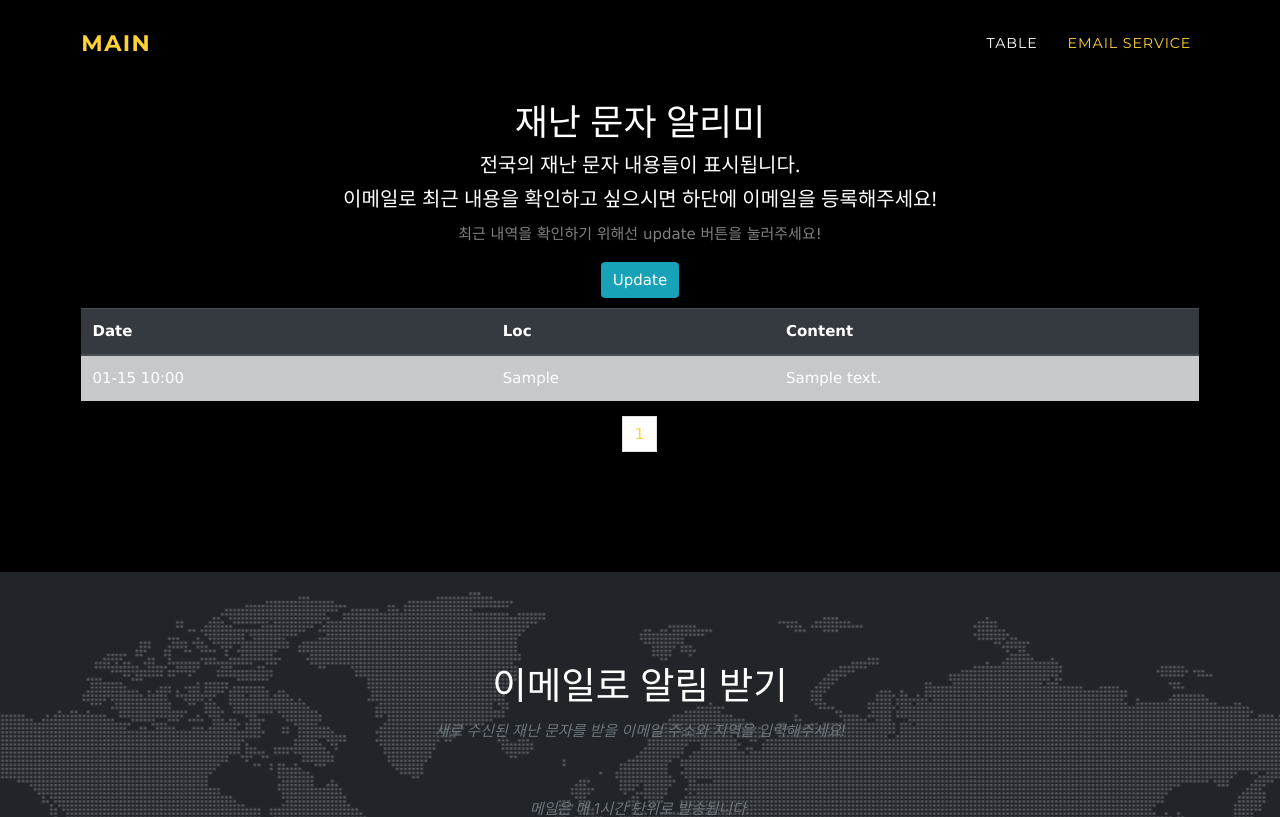
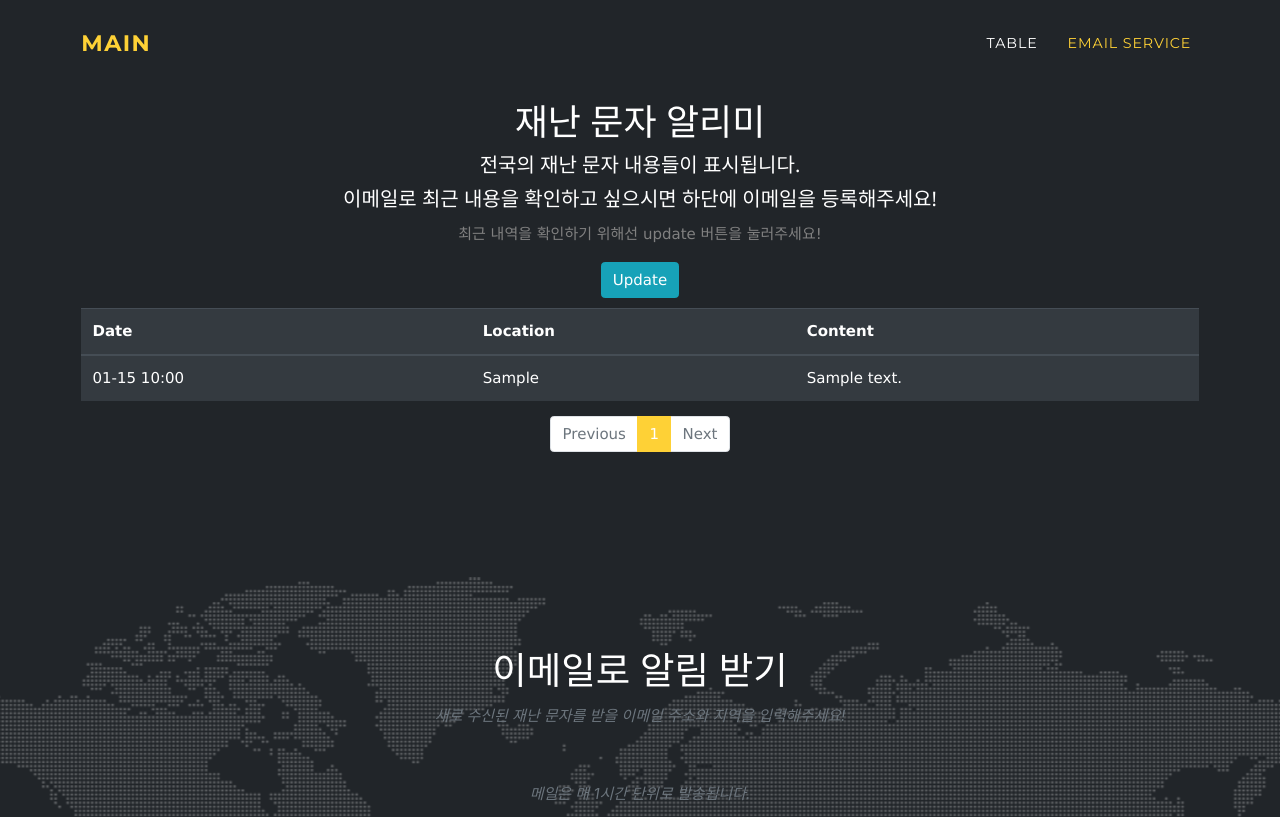
Before and after one commit to mandarin4452/distMsgNotifier, a Flask app: page / in a window 1280 px wide. Shown: the top 817 px of the page. Run offline with Flask 2, Linux system fonts and the light colour scheme; tables that the repository leaves empty hold one stand-in row (values such as "Sample post"); some libraries are stand-ins or nearby versions; some web fonts are replaced.

Commit message:
Sceduling Fixed
UI modify,
Update table & send email every 60 min

```diff
--- a/app.py
+++ b/app.py
@@ -2,6 +2,7 @@ from flask import Flask, render_template, redirect, request
 from flask_sqlalchemy import SQLAlchemy
 from dateutil.parser import parse
 from apscheduler.schedulers.background import BackgroundScheduler
+from apscheduler.executors.pool import ProcessPoolExecutor
 from api_test import update_db as updating
 from mail_sender import email_sender
 import requests
@@ -14,24 +15,32 @@ def send_email():
     conn = sqlite3.connect('data.db')
     cur = conn.cursor()
     cur.execute('select * from clients')
-
+    print("Clients Selected")
     email_dict = dict()
     for row in cur:
         email_dict[row[1]] = row[0] # key = email, value = location
+    print(email_dict)
     for key, value in email_dict.items():
         cont = ""
         date = ""
         try:
-            cur.execute("select * from message where location like ? limit 1",('%{}%'.format(value),))
+            cur.execute("select * from message where location like ? order by date desc limit 1",('%{}%'.format(value),))
             for row in cur:
                 date = row[0]
                 cont = row[2]
-            subject = date + " 발송된 재난 문자입니다."
-            email_sender(key,date,cont)
+                print(date,cont)
+            subject = f"[Latest] {date} 에 발송된 재난 문자입니다"
+            email_sender(key,subject,cont)
+            print(f"Email sended to {key}")
         except:
+            print("No matching data or invalid email")
             continue
+    return None
 
-
+executors = {
+    'default' : {'type': 'threadpool', 'max_workers' : 3},
+    'processpool' : ProcessPoolExecutor(max_workers=1)
+}
 
 
 app = Flask(__name__)
@@ -39,14 +48,11 @@ app.config['SQLALCHEMY_DATABASE_URI'] = "sqlite:///data.db"
 app.config["SQLALCHEMY_TRACK_MODIFICATIONS"] = False
 
 db = SQLAlchemy(app)
-
 scheduler = BackgroundScheduler()
-scheduler.add_job(send_email,'interval',minutes=60)
+scheduler.configure(executors=executors)
 scheduler.start()
-
-
-
-
+scheduler.add_job(send_email,'interval',minutes = 60)
+scheduler.add_job(updating,'interval',minutes = 60)
 
 class Messages(db.Model):
     __tablename__ = "message"
@@ -70,6 +76,7 @@ def _jinja2_filter_datetime(date, fmt=None):
 @app.route('/',defaults = {"page":1})
 @app.route('/page:<int:page>')
 def index(page = 1):
+    atexit.register(lambda: scheduler.shutdown())
     per_page = 10
     cont = Messages.query.order_by(Messages.date.desc()).paginate(page,per_page,False)
 
@@ -93,7 +100,8 @@ def mail_store():
         sql = 'insert into clients values (?,?)'
         cur.execute(sql,(location,email))
         conn.commit()
+
         return redirect('/')
 
+
 app.run(host="0.0.0.0",port=5000)
-atexit.register(lambda: scheduler.shutdown())
--- a/mail_sender.py
+++ b/mail_sender.py
@@ -14,11 +14,7 @@ def email_sender(receiver, subject,content):
     msg['Subject'] = subject
     msg['From'] = sender
     msg['To'] = receiver
-    msg.set_content('''
-    Hello
-    Test
-    Success
-    ''')
+    msg.set_content(content)
 
     naver_server = smtplib.SMTP('smtp.naver.com',587)
     naver_server.ehlo()
--- a/templates/index.html
+++ b/templates/index.html
@@ -20,7 +20,7 @@
     </head>
     <body id="page-top">
         <!-- Navigation-->
-        <nav class="navbar navbar-expand-lg navbar-dark fixed-top" id="mainNav" style="background-color:black">
+        <nav class="navbar navbar-expand-lg navbar-dark fixed-top" id="mainNav" style="background-color:#212529">
             <div class="container">
                 <a class="navbar-brand js-scroll-trigger" href="#page-top">Main</a><button class="navbar-toggler navbar-toggler-right" type="button" data-toggle="collapse" data-target="#navbarResponsive" aria-controls="navbarResponsive" aria-expanded="false" aria-label="Toggle navigation">Menu<i class="fas fa-bars ml-1"></i></button>
                 <div class="collapse navbar-collapse" id="navbarResponsive">
@@ -42,7 +42,7 @@
         </header>
         -->
         <!-- Services-->
-        <section class="page-section" id="services"style="background-color: black;">
+        <section class="page-section" id="services"style="background-color: #212529;">
             <div class="container">
                 <div class="text-center" style="margin-top: 10px; color:white">
                     <h1 class="section-heading text-uppercase">재난 문자 알리미</h1>
@@ -52,18 +52,18 @@
                     <a href="/update" style="margin-bottom: 10px;" class="btn btn-info">Update</a>
                 </div>
 
-            <div class="table table-responsive">
-                <table class="table  table-hover">
-                    <thead class="thead-dark">
+            <div class="">
+                <table class="table table-dark table-hover">
+                    <thead>
                         <tr>
                             <th>Date</th>
-                            <th>Loc</th>
+                            <th>Location</th>
                             <th>Content</th>
                         </tr>
                     </thead>
                     <tbody>
                         {% for cont in cont_list.items %}
-                        <tr class="table-dark" data-toggle="modal" data-target="#myModal">
+                        <tr data-toggle="modal" data-target="#myModal">
                             <!-- INFO Modal -->
                             <div class="modal fade" id="myModal">
                                 <div class="modal-dialog modal-lg">
@@ -93,8 +93,8 @@
                                 </div>
                             </div>
                             <td>{{ cont.date|strftime }}</td>
-                            {% if cont.location|length > 20 %}
-                            <td>{{ cont.location[:20] }}...</td>
+                            {% if cont.location|length > 10 %}
+                            <td>{{ cont.location[:10] }}...</td>
                             {% else %}
                             <td>{{ cont.location }}</td>
                             {% endif %}
@@ -111,6 +111,8 @@
                     <!-- Previous Page-->
                     {% if cont_list.has_prev %}
                     <li class="page-item"><a class="page-link" href="{{ url_for('index', page = cont_list.prev_num) }}">Previous</a></li>
+                    {% else %}
+                    <li class="page-item disabled"><a class="page-link" href="{{ url_for('index', page = cont_list.prev_num) }}">Previous</a></li>
                     {% endif %}
 
 
@@ -119,7 +121,7 @@
                             {% if page_num != cont_list.page %}
                                 <li class="page-item"><a class="page-link" href="{{ url_for('index',page=  page_num) }}">{{ page_num }}</a></li>
                             {% else %}
-                                <li class="active"><a class="page-link" href="{{ url_for('index',page= page_num) }}">{{ page_num }}</a></li>
+                                <li class="page-item active"><a class="page-link" href="{{ url_for('index',page= page_num) }}">{{ page_num }}</a></li>
                             {% endif %}
                         {% else %}
                         <li><span class="ellipsis" style="white-space; nowrap; overflow: hidden; text-overflow : ellipsis"></span></li>
@@ -129,6 +131,8 @@
                     <!-- Next Page -->
                     {% if cont_list.has_next %}
                     <li class="page-item"><a class="page-link" href="{{ url_for('index',page=cont_list.next_num) }}">Next</a></li>
+                    {% else %}
+                    <li class="page-item disabled"><a class="page-link" href="{{ url_for('index',page=cont_list.next_num) }}">Next</a></li>
                     {% endif %}
 
                 </ul>
```
Also changed, not shown: database.py (added, +10 -0 lines), 1 other file.
